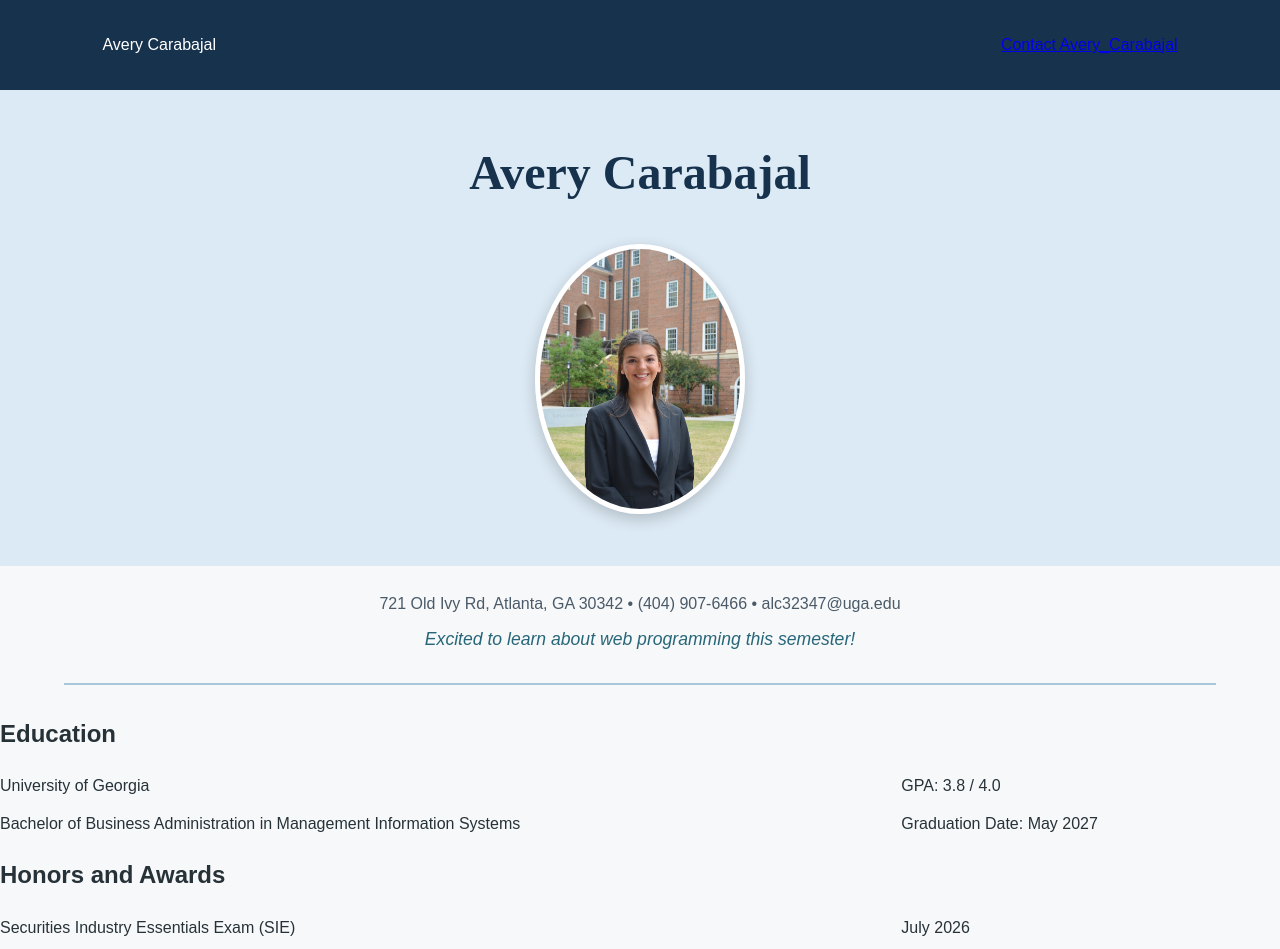
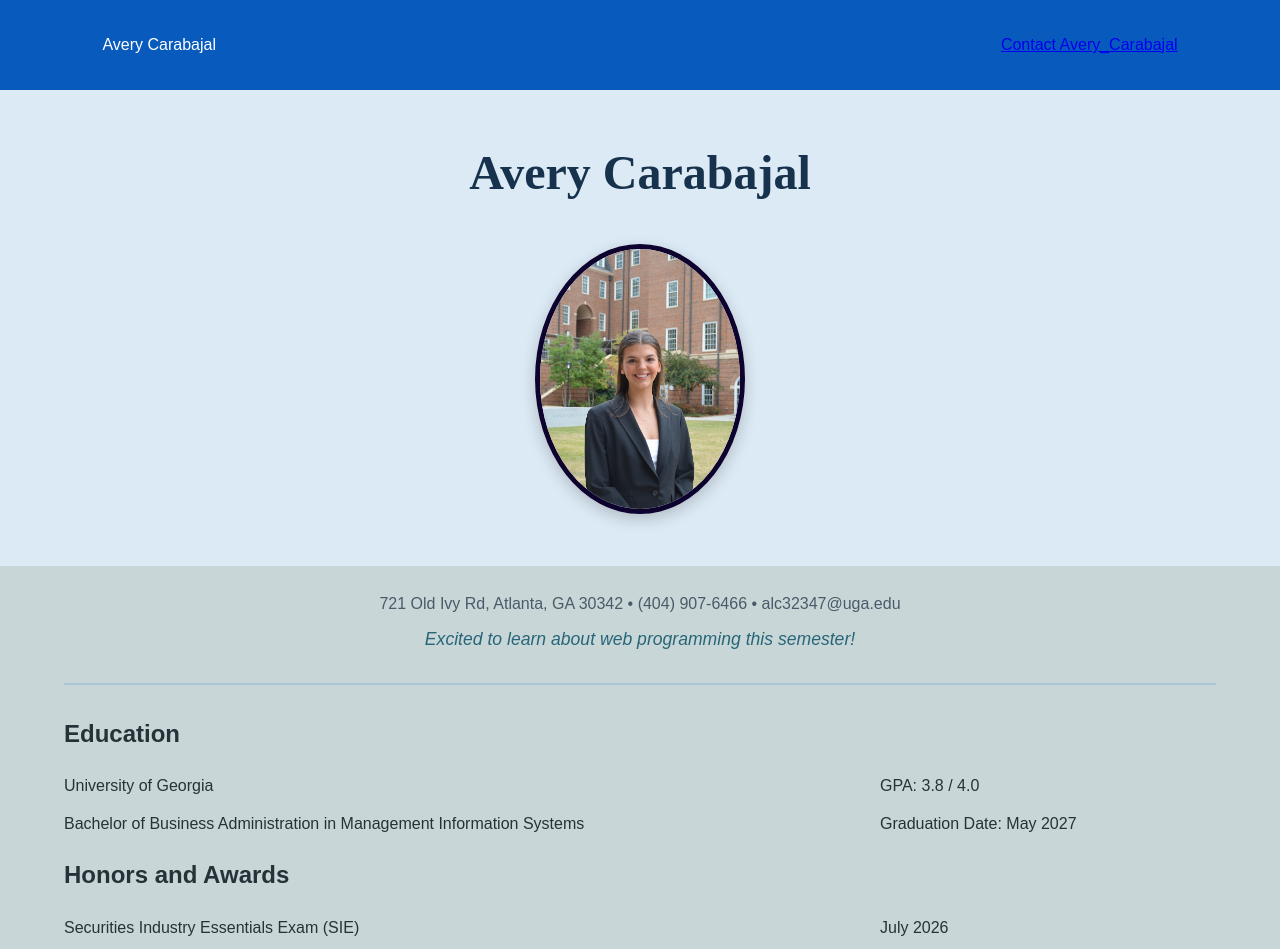
Before and after one commit to avery-carabajal/CV, a website: page am-class-css-cv-avery-carabajal-main/index.html in a window 1280 px wide. Shown: the top 949 px of the page. Drawn offline with Linux system fonts and the light colour scheme.

Commit message:
Update colors and add section styles in CSS
Changed background colors and border color for header and body. Added styles for section.

```diff
--- a/am-class-css-cv-avery-carabajal-main/css/style.css
+++ b/am-class-css-cv-avery-carabajal-main/css/style.css
@@ -1,6 +1,6 @@
 body {
   margin: 0;
-  background-color: #f7f8fa;
+  background-color: #c9d6d7;
   color: #263238;
   font-family: "Montserrat", sans-serif;
   line-height: 1.6;
@@ -12,7 +12,7 @@ nav {
   justify-content: space-between;
   align-items: center;
   padding: 16px 8%;
-  background-color: #17324d;
+  background-color: #085abd;
   color: #ffffff;
 }
 
@@ -45,7 +45,7 @@ header h1 {
 header img {
   width: 200px;
   height: 260px;
-  border: 5px solid #ffffff;
+  border: 5px solid #0d032e;
   border-radius: 50%;
   box-shadow: 0 5px 15px rgba(0, 0, 0, 0.2);
   object-fit: cover;
@@ -67,6 +67,11 @@ header img {
 }
 
 /************* Sections ********************/
+section {
+  width: 90%;
+  margin: 0 auto;
+}
+
 hr {
   width: 90%;
   margin: 30px auto;
```
